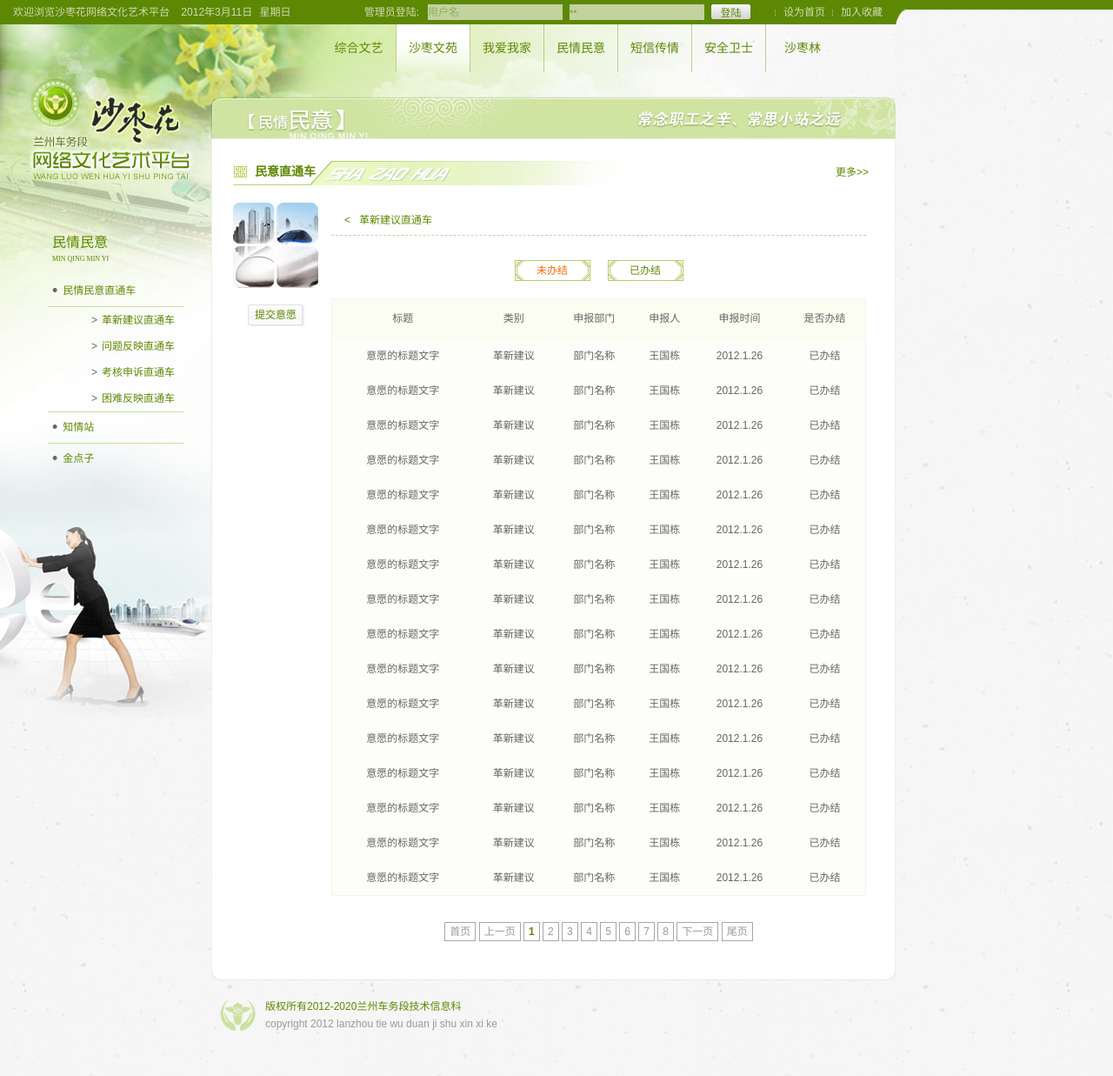
After one commit to pktangyue/WebOne, a PHP site: page /mqmy/liebiao.php in a window 1280 px wide. The commit adds this page. Shown: the whole page at 87% size. Run offline with PHP 8.4, Linux system fonts and the light colour scheme.

Commit message:
minqingminyi liebiao

```diff
--- a/index.php
+++ b/index.php
@@ -25,6 +25,7 @@
 		<fieldset>
 			<p><a href="/mqmy/index.php">民情民意</a></p>
 			<p><a href="/mqmy/neirong.php">民情民意—内容页面</a></p>
+			<p><a href="/mqmy/liebiao.php">民情民意—直通车列表</a></p>
 		</fieldset>
 	</body>
 </html>
--- /dev/null
+++ b/mqmy/liebiao.php
@@ -0,0 +1,177 @@
+<? include '../common/header.php';?>
+<? include 'leftside.php';?>
+<div class="rightside mqmy">
+	<h1 class="rightside_title"></h1>
+	<div class="rightside_content">
+		<div class="section clearfix">
+			<a class="section_more" href="#">更多>></a>
+			<h3 class="section_title">民意直通车</h3>
+			<div class="left mr15">
+				<img class="noborder" src="/img/mqmy/mqmy1.png">
+				<p class="tc mt15"><a href="#" class="btn2">提交意愿</a></p>
+			</div>
+			<div class="left" style="width:615px;"><br/>
+				<p class="list_nav"><span class="c_green ml10 mr10">&lt;</span><a href="#">革新建议直通车</a></p>
+				<p class="tc mb20"><a class="btn btn_on" href="#">未办结</a><a class="btn ml20" href="#">已办结</a></p>
+				<table class="zhitongche">
+					<thead>
+						<tr>
+							<td>标题</td>
+							<td>类别</td>
+							<td>申报部门</td>
+							<td>申报人</td>
+							<td>申报时间</td>
+							<td>是否办结</td>
+						</tr>
+					</thead>
+					<tbody>
+						<tr>
+							<td>意愿的标题文字</td>
+							<td>革新建议</td>
+							<td>部门名称</td>
+							<td>王国栋</td>
+							<td>2012.1.26</td>
+							<td>已办结</td>
+						</tr>
+						<tr>
+							<td>意愿的标题文字</td>
+							<td>革新建议</td>
+							<td>部门名称</td>
+							<td>王国栋</td>
+							<td>2012.1.26</td>
+							<td>已办结</td>
+						</tr>
+						<tr>
+							<td>意愿的标题文字</td>
+							<td>革新建议</td>
+							<td>部门名称</td>
+							<td>王国栋</td>
+							<td>2012.1.26</td>
+							<td>已办结</td>
+						</tr>
+						<tr>
+							<td>意愿的标题文字</td>
+							<td>革新建议</td>
+							<td>部门名称</td>
+							<td>王国栋</td>
+							<td>2012.1.26</td>
+							<td>已办结</td>
+						</tr>
+						<tr>
+							<td>意愿的标题文字</td>
+							<td>革新建议</td>
+							<td>部门名称</td>
+							<td>王国栋</td>
+							<td>2012.1.26</td>
+							<td>已办结</td>
+						</tr>
+						<tr>
+							<td>意愿的标题文字</td>
+							<td>革新建议</td>
+							<td>部门名称</td>
+							<td>王国栋</td>
+							<td>2012.1.26</td>
+							<td>已办结</td>
+						</tr>
+						<tr>
+							<td>意愿的标题文字</td>
+							<td>革新建议</td>
+							<td>部门名称</td>
+							<td>王国栋</td>
+							<td>2012.1.26</td>
+							<td>已办结</td>
+						</tr>
+						<tr>
+							<td>意愿的标题文字</td>
+							<td>革新建议</td>
+							<td>部门名称</td>
+							<td>王国栋</td>
+							<td>2012.1.26</td>
+							<td>已办结</td>
+						</tr>
+						<tr>
+							<td>意愿的标题文字</td>
+							<td>革新建议</td>
+							<td>部门名称</td>
+							<td>王国栋</td>
+							<td>2012.1.26</td>
+							<td>已办结</td>
+						</tr>
+						<tr>
+							<td>意愿的标题文字</td>
+							<td>革新建议</td>
+							<td>部门名称</td>
+							<td>王国栋</td>
+							<td>2012.1.26</td>
+							<td>已办结</td>
+						</tr>
+						<tr>
+							<td>意愿的标题文字</td>
+							<td>革新建议</td>
+							<td>部门名称</td>
+							<td>王国栋</td>
+							<td>2012.1.26</td>
+							<td>已办结</td>
+						</tr>
+						<tr>
+							<td>意愿的标题文字</td>
+							<td>革新建议</td>
+							<td>部门名称</td>
+							<td>王国栋</td>
+							<td>2012.1.26</td>
+							<td>已办结</td>
+						</tr>
+						<tr>
+							<td>意愿的标题文字</td>
+							<td>革新建议</td>
+							<td>部门名称</td>
+							<td>王国栋</td>
+							<td>2012.1.26</td>
+							<td>已办结</td>
+						</tr>
+						<tr>
+							<td>意愿的标题文字</td>
+							<td>革新建议</td>
+							<td>部门名称</td>
+							<td>王国栋</td>
+							<td>2012.1.26</td>
+							<td>已办结</td>
+						</tr>
+						<tr>
+							<td>意愿的标题文字</td>
+							<td>革新建议</td>
+							<td>部门名称</td>
+							<td>王国栋</td>
+							<td>2012.1.26</td>
+							<td>已办结</td>
+						</tr>
+						<tr>
+							<td>意愿的标题文字</td>
+							<td>革新建议</td>
+							<td>部门名称</td>
+							<td>王国栋</td>
+							<td>2012.1.26</td>
+							<td>已办结</td>
+						</tr>
+					</tbody>
+				</table>
+				<div class="pager">
+					<a href="#">首页</a>
+					<a href="#">上一页</a>
+					<span>1</span>
+					<a href="#">2</a>
+					<a href="#">3</a>
+					<a href="#">4</a>
+					<a href="#">5</a>
+					<a href="#">6</a>
+					<a href="#">7</a>
+					<a href="#">8</a>
+					<a href="#">下一页</a>
+					<a href="#">尾页</a>
+				</div>
+			</div>
+		</div>
+	</div>
+	<div class="rightside_bottom"></div>
+</div>
+<? include '../common/footer.php';?>
```
